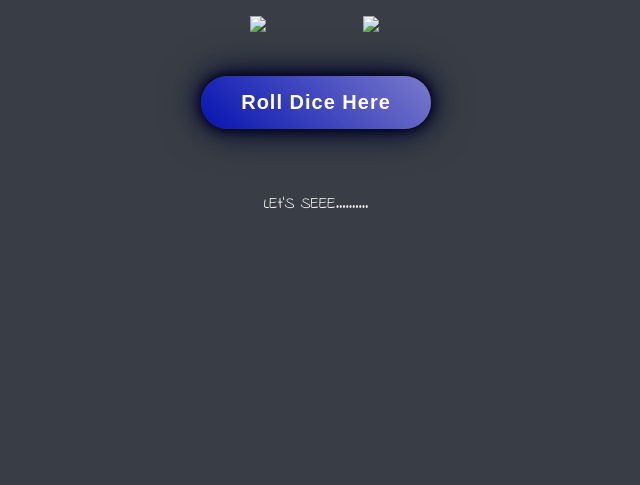
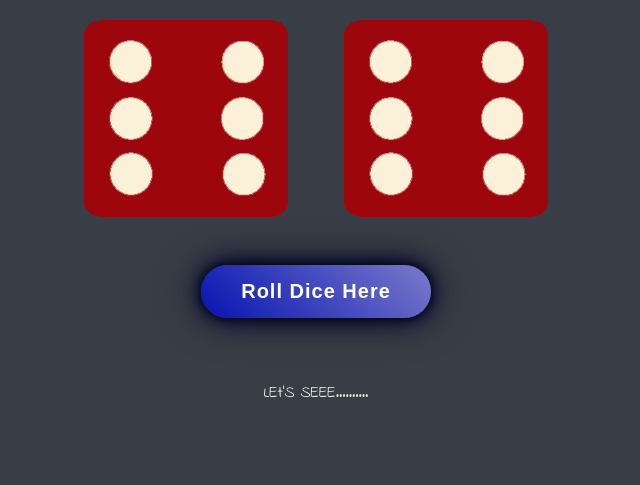
Before and after one commit to sahajjjain/dice-game, a plain HTML site: page Dicee+Challenge+-+Starting+Files/dicee.html in a window 1280 px wide. Shown: the part 315-800 px from the top of the page, without its empty margins (324-964 px from the left). Drawn offline with Linux system fonts and the light colour scheme; the site is published under a folder, as on GitHub Pages, so addresses that start at the root find nothing.

Commit message:
Update dicee.html

```diff
--- a/Dicee+Challenge+-+Starting+Files/dicee.html
+++ b/Dicee+Challenge+-+Starting+Files/dicee.html
@@ -15,12 +15,12 @@
 
       <div class="dice">
         <p>Player 1</p>
-        <img class="img1" src="/images/dice6.png" />
+        <img class="img1" src="images/dice6.png" />
       </div>
 
       <div class="dice">
         <p>Player 2</p>
-        <img class="img2" src="/images/dice6.png" />
+        <img class="img2" src="images/dice6.png" />
       </div>
     </div>
      <button class ="btn">Roll Dice Here</button>
```
